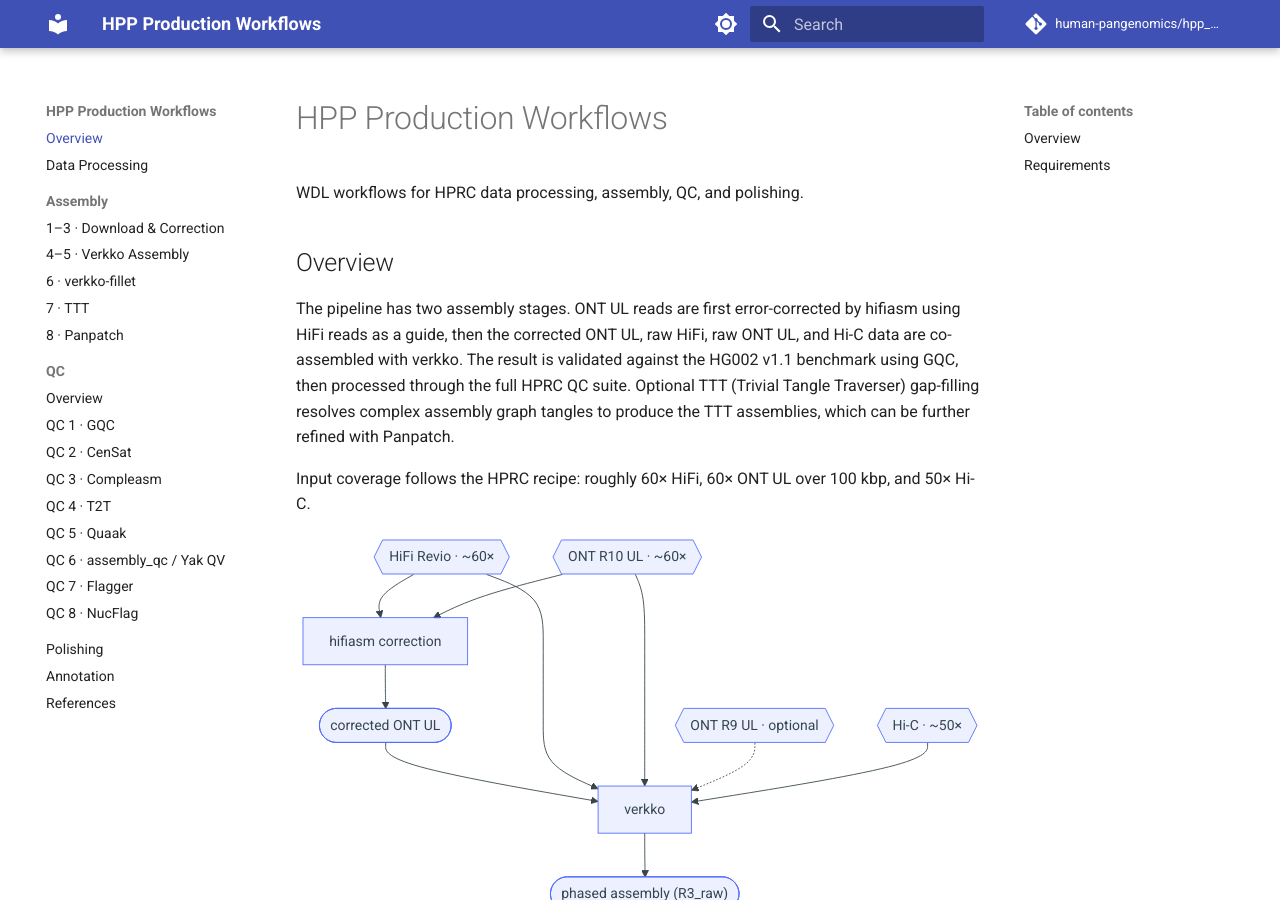
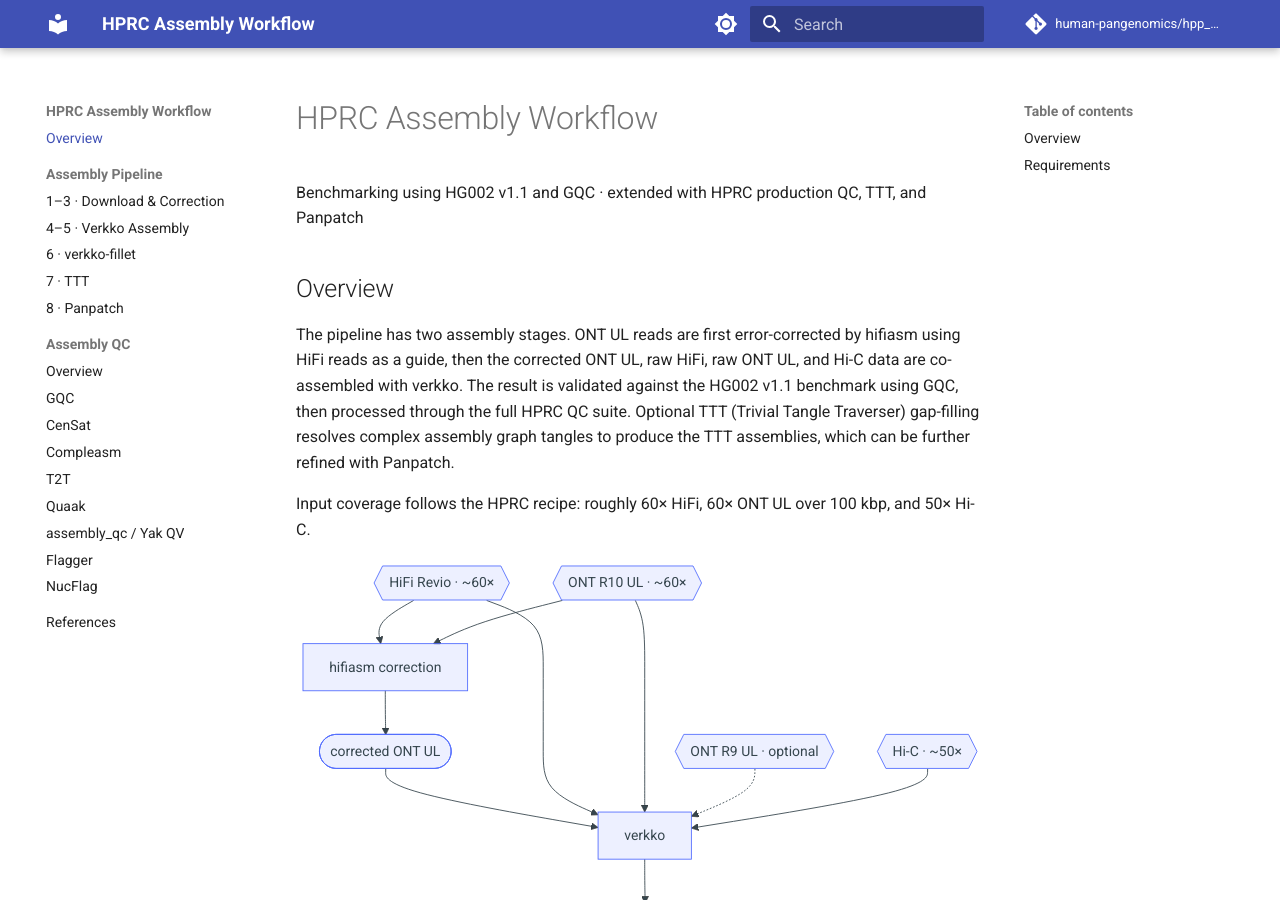
Before and after one commit to human-pangenomics/hpp_production_workflows, an MkDocs documentation site: the page built from docs/index.md, in a window 1280 px wide and 900 px high. Built offline with MkDocs 1.6.1 and Material for MkDocs 9.7.7, drawn with Linux system fonts in a browser that asks for light colours; comment, search, counter and statistics services are not loaded.

Commit message:
docs: scope to assembly — Assembly Pipeline + Assembly QC sections only
Co-Authored-By: Claude Sonnet 4.6 <noreply@anthropic.com>

```diff
--- a/docs/index.md
+++ b/docs/index.md
@@ -1,6 +1,6 @@
-# HPP Production Workflows
+# HPRC Assembly Workflow
 
-WDL workflows for HPRC data processing, assembly, QC, and polishing.
+Benchmarking using HG002 v1.1 and GQC · extended with HPRC production QC, TTT, and Panpatch
 
 ## Overview
 
--- a/mkdocs.yml
+++ b/mkdocs.yml
@@ -1,5 +1,5 @@
-site_name: HPP Production Workflows
-site_description: WDL workflows for HPRC assembly production, QC, and data processing
+site_name: HPRC Assembly Workflow
+site_description: Assembly production pipeline and QC — verkko, TTT, Panpatch, and the full HPRC QC suite
 repo_url: https://github.com/human-pangenomics/hpp_production_workflows
 repo_name: human-pangenomics/hpp_production_workflows
 edit_uri: edit/v3/docs/
@@ -50,23 +50,20 @@ plugins:
 
 nav:
   - Overview: index.md
-  - Data Processing: data_processing/index.md
-  - Assembly:
+  - Assembly Pipeline:
     - "1–3 · Download & Correction": assembly/correction.md
     - "4–5 · Verkko Assembly": assembly/verkko.md
     - "6 · verkko-fillet": assembly/verkko-fillet.md
     - "7 · TTT": assembly/ttt.md
     - "8 · Panpatch": assembly/panpatch.md
-  - QC:
+  - Assembly QC:
     - Overview: qc/index.md
-    - "QC 1 · GQC": qc/gqc.md
-    - "QC 2 · CenSat": qc/censat.md
-    - "QC 3 · Compleasm": qc/compleasm.md
-    - "QC 4 · T2T": qc/t2t.md
-    - "QC 5 · Quaak": qc/quaak.md
-    - "QC 6 · assembly_qc / Yak QV": qc/assembly-qc.md
-    - "QC 7 · Flagger": qc/flagger.md
-    - "QC 8 · NucFlag": qc/nucflag.md
-  - Polishing: polishing/index.md
-  - Annotation: annotation/index.md
+    - "GQC": qc/gqc.md
+    - "CenSat": qc/censat.md
+    - "Compleasm": qc/compleasm.md
+    - "T2T": qc/t2t.md
+    - "Quaak": qc/quaak.md
+    - "assembly_qc / Yak QV": qc/assembly-qc.md
+    - "Flagger": qc/flagger.md
+    - "NucFlag": qc/nucflag.md
   - References: references.md
```
